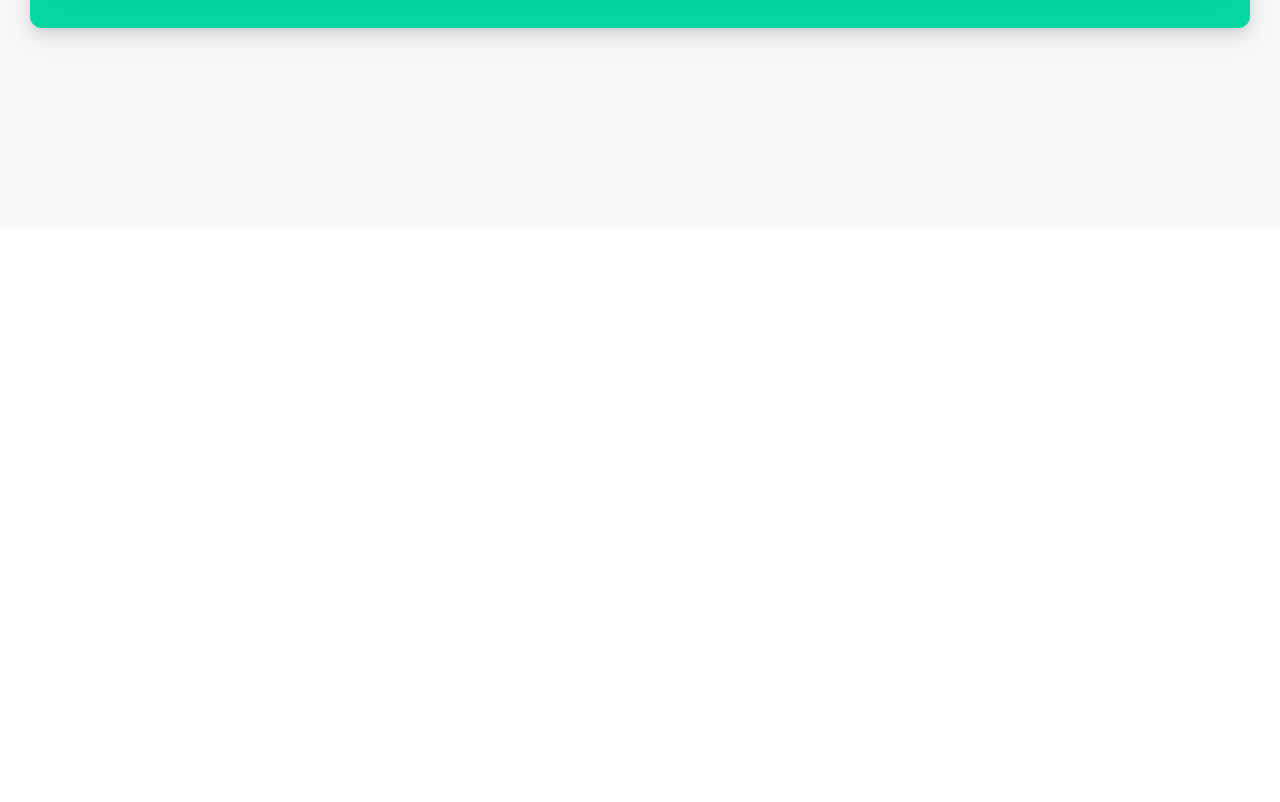
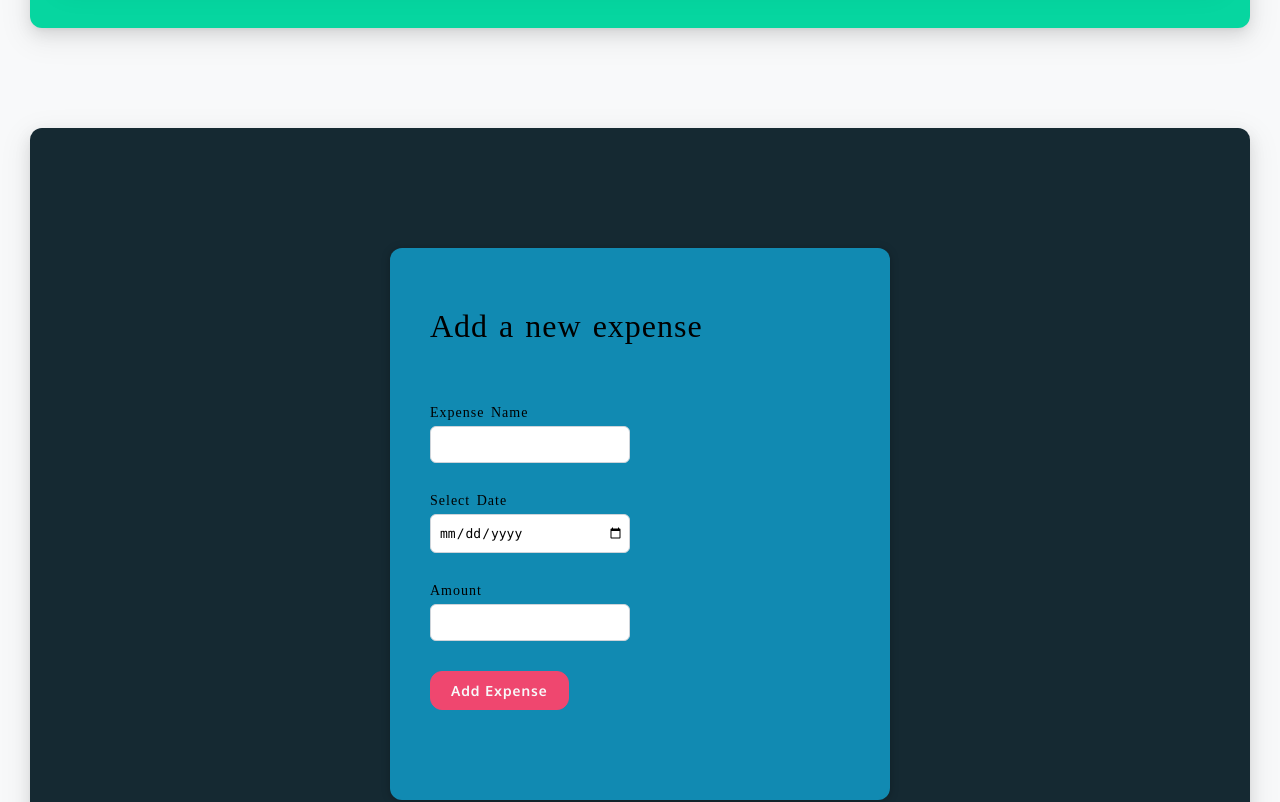
Before and after one commit to AyeshaMunawar-profile/expense-management-system, a React (Create React App) app: page / in a window 1280 px wide. Shown: the part 1900-2702 px from the top of the page. Before the commit the page ends 2128 px from the top, so only its background shows below. Built offline with nearby package versions, Linux system fonts and the light colour scheme; a web font is replaced by a local one.

Commit message:
EMS> Add new expense form and styling
EMS> Add new expense form and styling

```diff
--- /dev/null
+++ b/src/Components/AddExpense/AddExpense.css
@@ -0,0 +1,44 @@
+.add-expense-area {
+    padding: 10rem 2rem;
+    background-color: var(--color-blue-0);
+    margin-top: 10rem;
+}
+
+.add-expense {
+    background-color: var(--color-blue--1);
+    padding: 1rem;
+    margin: 2rem auto;
+    width: 50rem;
+    max-width: 95%;
+    border-radius: 12px;
+    text-align: center;
+    box-shadow: 0 1px 8px rgba(0, 0, 0, 0.25);
+}
+
+.add-expense button {
+    font: inherit;
+    cursor: pointer;
+    padding: 1rem 2rem;
+    border: 1px solid var(--color-pink-0);
+    background-color: var(--color-pink-0);
+    color: var(--color-white-0);
+    border-radius: 12px;
+    margin-right: 1rem;
+}
+
+.add-expense button:hover,
+.add-expense button:active {
+    background-color: var(--color-green-0);
+    border-color: var(--color-green-0);
+}
+
+.add-expense button.alternative {
+    color: var(--color-blue--1);
+    border-color: transparent;
+    background-color: transparent;
+}
+
+.add-expense button.alternative:hover,
+.add-expense button.alternative:active {
+    background-color: var(--color-yellow-0);
+}
--- /dev/null
+++ b/src/Components/AddExpense/AddExpense.js
@@ -0,0 +1,17 @@
+import React from 'react';
+import Card from "../../Container/Card/Card";
+import ExpenseForm from "../ExpenseForm/ExpenseForm";
+import "./AddExpense.css"
+
+function AddExpense(props) {
+    return (
+        <Card className="add-expense-area">
+            <div className="add-expense">
+                <ExpenseForm/>
+            </div>
+        </Card>
+
+    );
+}
+
+export default AddExpense;
--- /dev/null
+++ b/src/Components/ExpenseForm/ExpenseForm.css
@@ -0,0 +1,36 @@
+.add-expense__title {
+    margin-bottom: 5rem;
+}
+
+.add-expense__controls {
+    display: flex;
+    flex-flow: column nowrap;
+    gap: 1rem;
+    margin-bottom: 1rem;
+    text-align: left;
+    padding: 5rem 3rem;
+}
+
+.add-expense__control {
+    margin-bottom: 2rem;
+}
+
+.add-expense__control label {
+    font-weight: bold;
+    margin-bottom: 0.5rem;
+    display: block;
+}
+
+.add-expense__control input {
+    font-size: 1.3rem;
+    font-family: source-code-pro, Menlo, Monaco, Consolas, 'Courier New', monospace !important;
+    padding: 1rem 0.5rem 1rem 0.8rem;
+    border-radius: 6px;
+    border: 1px solid var(--color-grey--2);
+    width: 20rem;
+    max-width: 100%;
+}
+
+.add-expense__actions {
+    text-align: right;
+}
--- /dev/null
+++ b/src/Components/ExpenseForm/ExpenseForm.js
@@ -0,0 +1,38 @@
+import React from 'react';
+import "./ExpenseForm.css"
+
+function ExpenseForm(props) {
+    return (
+        <div>
+            <form>
+                <div className="add-expense__controls">
+                    <h2 className="add-expense__title heading">
+                        Add a new expense
+                    </h2>
+                    <div className="add-expense__control">
+                        <label className="add-expense__label label" htmlFor="input-expense-title">
+                            <h4 className="heading"> Expense Name</h4>
+                        </label>
+                        <input type="text" name="input-expense-title" className="input add-expense__input" required/>
+                    </div>
+                    <div className="add-expense__control">
+                        <label className="add-expense__label label" htmlFor="input-expense-date">
+                            <h4 className="heading">Select Date</h4></label>
+                        <input type="date" name="input-expense-date" className="input add-expense__input" required/>
+                    </div>
+                    <div className="add-expense__control">
+                        <label className="add-expense__label label"
+                               htmlFor="input-expense-amount">
+                            <h4 className="heading">Amount</h4></label>
+                        <input type="number" name="input-expense-amount" className="input add-expense__input" required/>
+                    </div>
+                    <div className="add-expense__control">
+                        <button type="submit"><h4 className="paragraph">Add Expense</h4></button>
+                    </div>
+                </div>
+            </form>
+        </div>
+    );
+}
+
+export default ExpenseForm;
--- a/src/Container/ExpenseTracker/ExpenseTracker.js
+++ b/src/Container/ExpenseTracker/ExpenseTracker.js
@@ -2,6 +2,7 @@ import React from 'react';
 import "./ExpenseTracker.css"
 import ExpenseItem from "../../Components/ExpenseItem/ExpenseItem";
 import Card from "../Card/Card";
+import AddExpense from "../../Components/AddExpense/AddExpense";
 
 function ExpenseTracker(props) {
     const expensesList = props.expenses;
@@ -16,8 +17,9 @@ function ExpenseTracker(props) {
         <div id="expense-tracking-area" className="expense-tracker bg-white">
             <h1 className="expense-tracker__heading">Your Expenses</h1>
             <Card className={"expenses-list"}>
-            {getExpenseListComponent()}
+                {getExpenseListComponent()}
             </Card>
+            <AddExpense/>
         </div>
     );
 }
```
Also changed, not shown: src/Container/ExpenseTracker/ExpenseTracker.css (+5 -3 lines), 1 other file (tests, documents, lock files or other folders).
